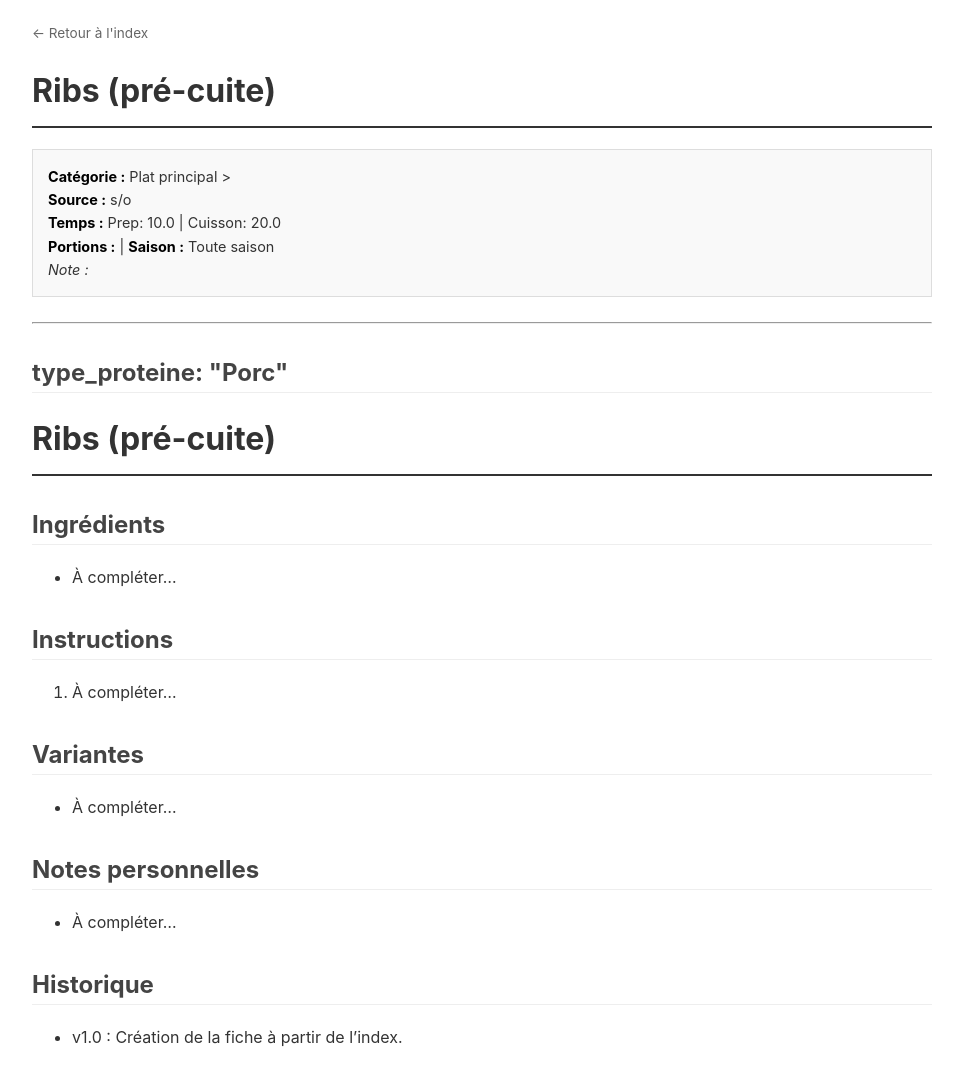
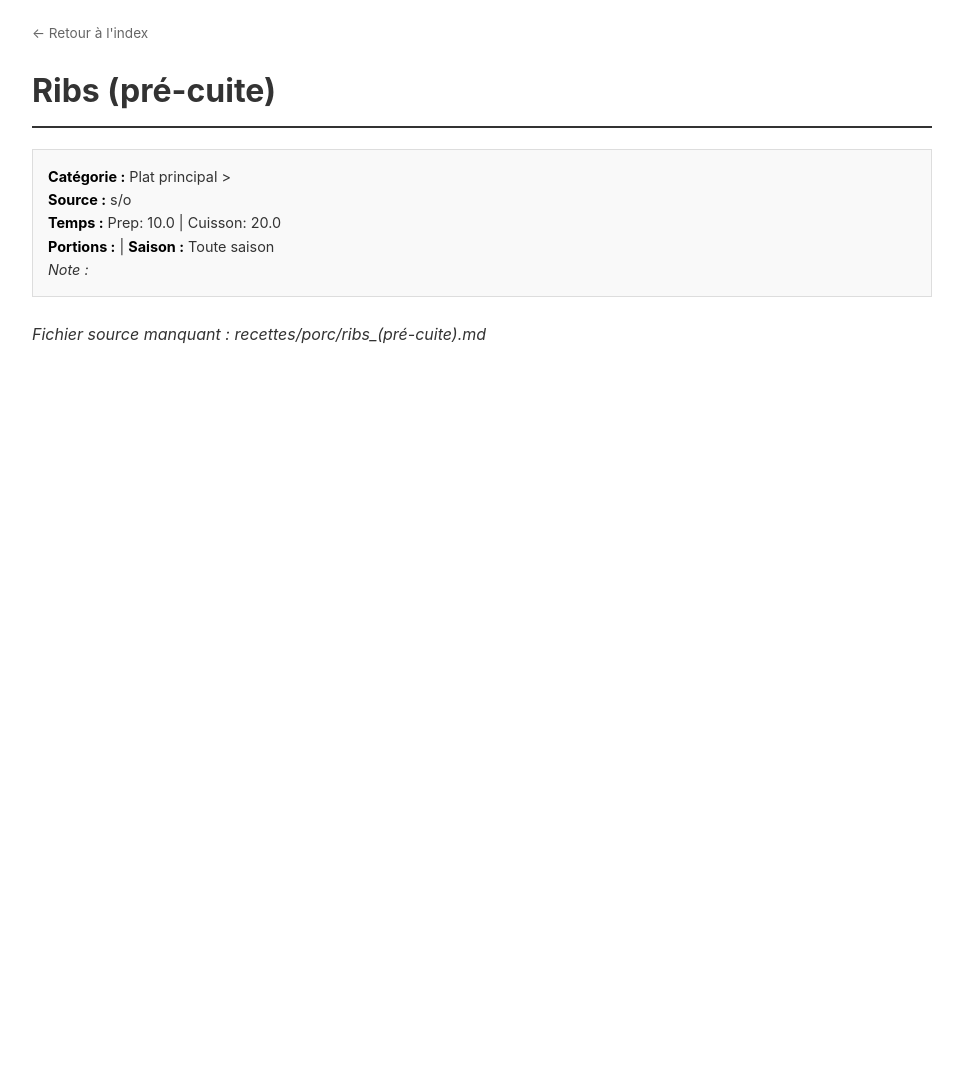
Before and after one commit to martinsequoia/recettes, a plain HTML site: page recettes/porc/ribs_(pré-cuite).html in a window 1280 px wide. Shown: the whole page, without its empty margins (158-1121 px from the left). After the commit the page ends 800 px from the top, so only its background shows below. Drawn offline with Linux system fonts and the light colour scheme.

Commit message:
Mise a jour automatique des recettes

```diff
--- a/recettes/porc/ribs_(pré-cuite).html
+++ b/recettes/porc/ribs_(pré-cuite).html
@@ -31,28 +31,6 @@
             <em>Note : </em>
         </div>
 
-            <hr />
-<h2>type_proteine: "Porc"</h2>
-<h1>Ribs (pré-cuite)</h1>
-<h2>Ingrédients</h2>
-<ul>
-<li>À compléter…</li>
-</ul>
-<h2>Instructions</h2>
-<ol>
-<li>À compléter…</li>
-</ol>
-<h2>Variantes</h2>
-<ul>
-<li>À compléter…</li>
-</ul>
-<h2>Notes personnelles</h2>
-<ul>
-<li>À compléter…</li>
-</ul>
-<h2>Historique</h2>
-<ul>
-<li>v1.0 : Création de la fiche à partir de l’index.</li>
-</ul>
+            <p><em>Fichier source manquant : recettes/porc/ribs_(pré-cuite).md</em></p>
         </body>
         </html>
```
Also changed, not shown: recettes/porc/ribs_au_four_et_bbq.html (+2 -2 lines).
